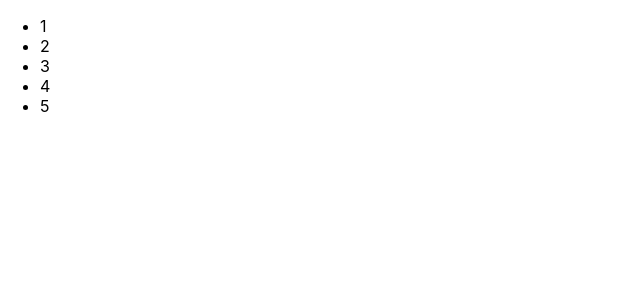
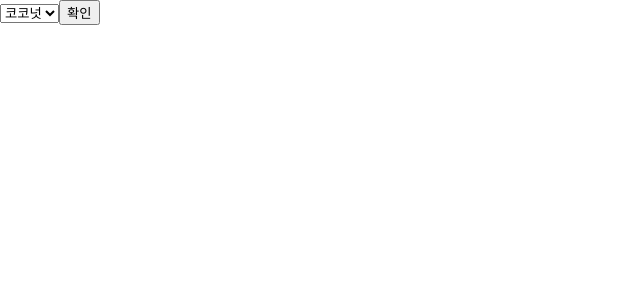
Before and after one commit to bhr0554/alive_react, a React (Create React App) app: page / in a window 1280 px wide. Shown: the top 300 px of the page, without its empty margins (0-640 px from the left). Built offline with nearby package versions, Linux system fonts and the light colour scheme.

Commit message:
[수정] Form select

```diff
--- a/src/index.js
+++ b/src/index.js
@@ -2,11 +2,42 @@ import React from 'react';
 import ReactDOM from 'react-dom';
 import './index.css';
 import reportWebVitals from './reportWebVitals';
-import NumberList from "./component/Sample";
+// import NumberList from "./component/Sample";
 
-const numbers = [1, 2, 3, 4, 5];
+class FlavorForm extends React.Component {
+    constructor(props) {
+        super(props);
+        this.state = {value: 'coconut'}
+
+        this.handleChange = this.handleChange.bind(this);
+        this.handleSubmit = this.handleSubmit.bind(this);
+    }
+
+    handleChange(event) {
+        this.setState({value:event.target.value});
+    }
+
+    handleSubmit(event) {
+        event.preventDefault();
+        console.log('value', this.state.value);
+    }
+
+    render() {
+        return (
+          <form onSubmit={this.handleSubmit}>
+              <select value={this.state.value} onChange={this.handleChange}>
+                  <option value="grapefruit">포도</option>
+                  <option value="coconut">코코넛</option>
+                  <option value="banana">바나나</option>
+              </select>
+              <input type="submit" value="확인" />
+          </form>
+        );
+    }
+}
+
 ReactDOM.render(
-    <NumberList numbers={numbers}/>,
+    <FlavorForm/>,
     document.getElementById('root')
 );
 // If you want to start measuring performance in your app, pass a function
```
